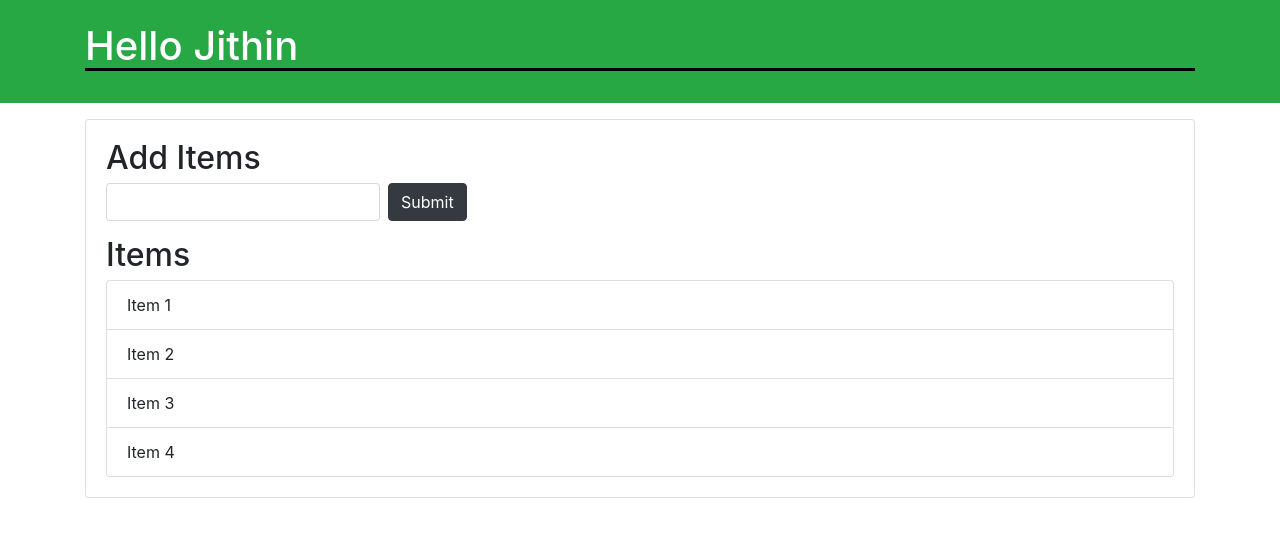
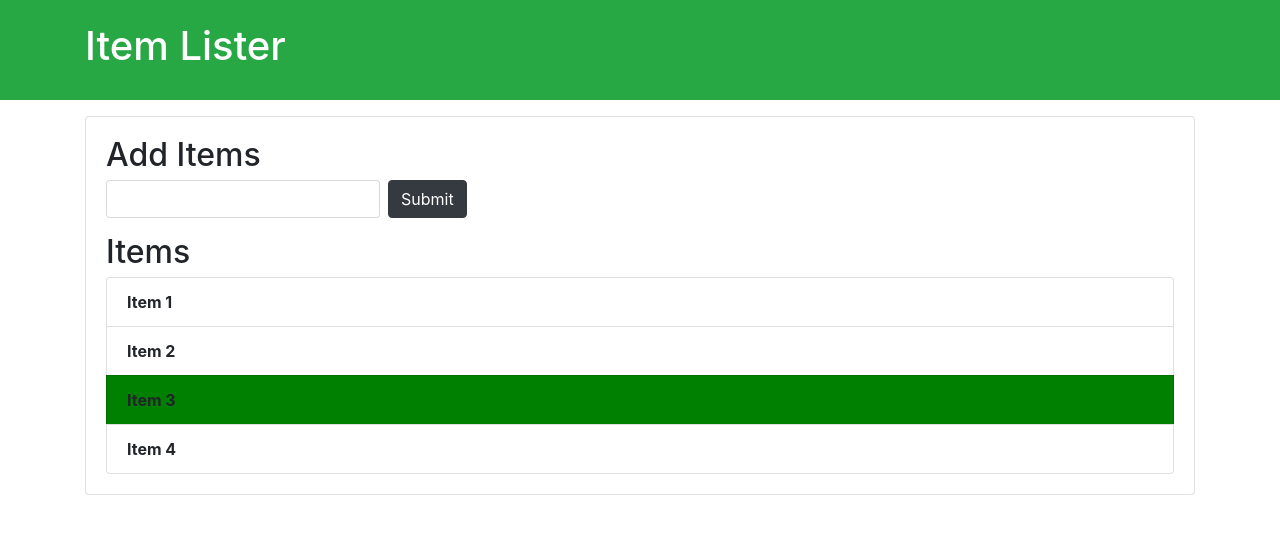
Before and after one commit to Jithin-T-Chandran/Programs, a plain HTML site: page index.html in a window 1280 px wide. Drawn offline with nearby package versions, Linux system fonts and the light colour scheme.

Commit message:
another task

```diff
--- a/index.html
+++ b/index.html
@@ -30,14 +30,15 @@
    </div>
   </div>
 <script>
-             //   document.title ="hai";
-             var headerTitle = document.getElementById("header-title");
-             var addTitle = document.getElementsByClassName("title");
-             console.log(headerTitle);
-             headerTitle.textContent = "Hello Jithin";
-             //headerTitle.innerText = "Bye Jithin";
-             headerTitle.style.borderBottom = "solid 3px #000";
-             addTitle.style.color = "green";
+
+             var items = document.getElementsByClassName("list-group-item");
+             console.log(items);
+             console.log(items[1]);
+
+             items[2].style.backgroundColor = "green";
+             for(let i=0;i<items.length;i++){
+                items[i].style.fontWeight = "bold";
+             }
 </script>
 </body>
 </html>
```
